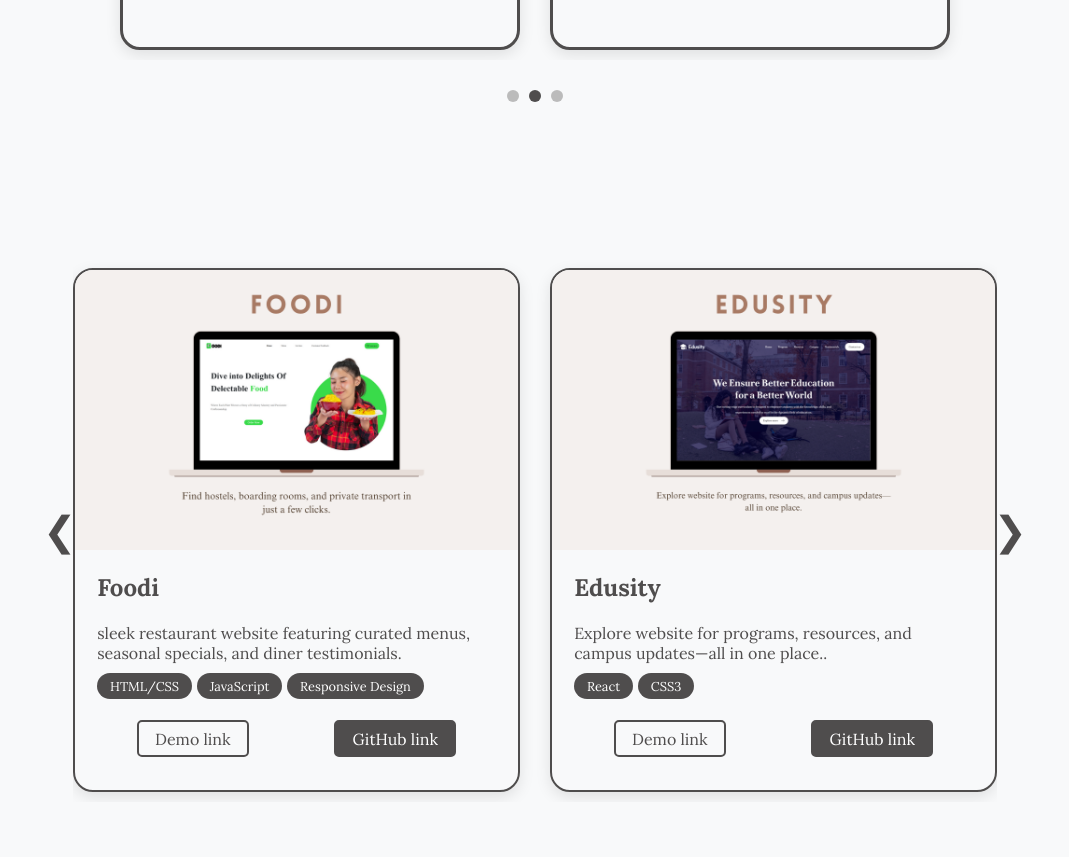
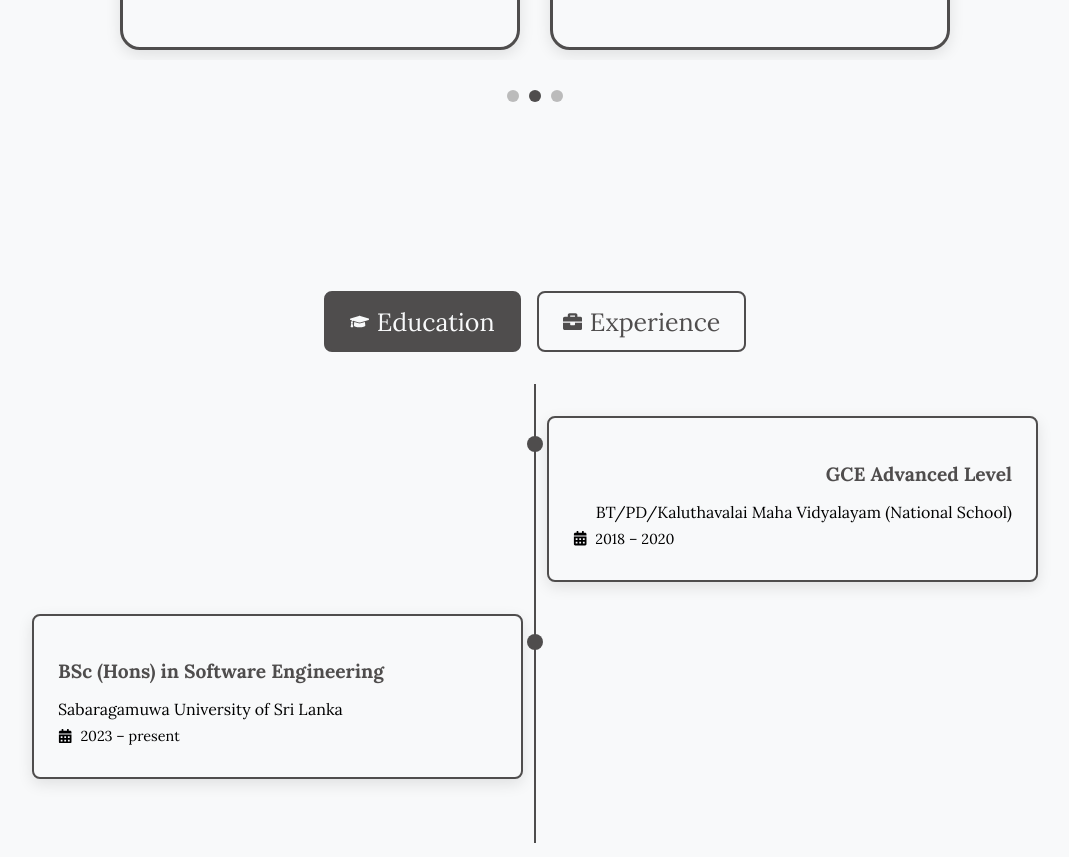
Before and after one commit to puvanakopis/portfolio, a React (Vite) app: page / in a window 1280 px wide. Shown: the part 1940-2797 px from the top of the page, without its empty margins (105-1174 px from the left). Built offline with nearby package versions, Linux system fonts and the light colour scheme; a web font is replaced by a local one.

Commit message:
add Qualifications page

```diff
--- a/src/App.jsx
+++ b/src/App.jsx
@@ -4,6 +4,7 @@ import Navbar from "./components/Navbar";
 import Home from './pages/Home';
 import About from './pages/About';
 import Skills from './pages/Skills';
+import Qualifications from './pages/Qualifications';
 import Projects from './pages/Projects';
 import Contact from './pages/Contact';
 
@@ -16,6 +17,7 @@ function App() {
           <Home id="home" />
           <About id="about" />
           <Skills id="skills" />
+          <Qualifications id="qualifications" />
           <Projects id="projects" />
           <Contact id="contact" />
         </main>
--- a/src/components/Navbar.css
+++ b/src/components/Navbar.css
@@ -52,6 +52,7 @@
     position: relative;
     padding: 0.5rem 0;
     cursor: pointer;
+    font-size: 20px;
 }
 
 .navbar .nav-link:hover {
--- a/src/components/Navbar.jsx
+++ b/src/components/Navbar.jsx
@@ -100,6 +100,16 @@ const Navbar = () => {
             Skills
           </Link>
           <Link
+            to="qualifications"
+            spy={true}
+            smooth={true}
+            duration={500}
+            className="nav-link"
+            onSetActive={() => handleSectionChange('qualifications')}
+          >
+            Qualifications
+          </Link>
+          <Link
             to="projects"
             spy={true}
             smooth={true}
@@ -167,6 +177,17 @@ const Navbar = () => {
             Skills
           </Link>
           <Link
+            to="qualifications"
+            spy={true}
+            smooth={true}
+            duration={500}
+            className="nav-link"
+            onClick={closeMenu}
+            onSetActive={() => handleSectionChange('qualifications')}
+          >
+            Qualifications
+          </Link>
+          <Link
             to="projects"
             spy={true}
             smooth={true}
--- a/src/pages/Home.jsx
+++ b/src/pages/Home.jsx
@@ -7,6 +7,7 @@ import GitHub from '../assets/GitHub.png';
 import Instagram from '../assets/Instagram.png';
 import LinkedIn from '../assets/LinkedIn.png';
 import Twitter from '../assets/twitter.png';
+import { Link } from 'react-scroll';
 
 const Home = () => {
     const titles = ["Frontend Developer", "Backend Developer", "UI/UX Designer", "AI/ML Engineer"];
@@ -32,36 +33,31 @@ const Home = () => {
         }
     }, [charIndex, currentTitleIndex, titles]);
 
-
     return (
         <div className="home" id="home">
             {/* ------------- Social Media ------------- */}
             <div className="home-socials">
-                <a href='https://www.facebook.com/puvanakopis' target="_blank" className="social-icon">
-                    <img src={facebook} alt="" />
-                    <a href='https://www.facebook.com/puvanakopis' target="_blank" className="social-name">Facebook</a>
+                <a href='https://www.facebook.com/puvanakopis' target="_blank" rel="noopener noreferrer" className="social-icon">
+                    <img src={facebook} alt="Facebook" />
+                    <span className="social-name">Facebook</span>
                 </a>
-                <a href='https://github.com/puvanakopis' target="_blank" className="social-icon">
-                    <img src={GitHub} alt="" />
-                    <a href='https://github.com/puvanakopis' target="_blank" className="social-name">GitHub</a>
+                <a href='https://github.com/puvanakopis' target="_blank" rel="noopener noreferrer" className="social-icon">
+                    <img src={GitHub} alt="GitHub" />
+                    <span className="social-name">GitHub</span>
                 </a>
-                <div href='https://www.instagram.com/puvanakopis/?hl=en' target="_blank" className="social-icon">
-                    <img src={Instagram} alt="" />
-                    <a href='https://www.instagram.com/puvanakopis/?hl=en' target="_blank" className="social-name">Instagram</a>
-                </div>
-                <a href='https://www.linkedin.com/in/puvanakopis/' target="_blank" className="social-icon">
-                    <img src={LinkedIn} alt="" />
-                    <a href='https://www.linkedin.com/in/puvanakopis/' target="_blank" className="social-name">LinkedIn</a>
+                <a href='https://www.instagram.com/puvanakopis/?hl=en' target="_blank" rel="noopener noreferrer" className="social-icon">
+                    <img src={Instagram} alt="Instagram" />
+                    <span className="social-name">Instagram</span>
                 </a>
-                <a href='https://x.com/puvanakopis' target="_blank" className="social-icon">
-                    <img src={Twitter} alt="" />
-                    <a href='https://x.com/puvanakopis' target="_blank" className="social-name">Twitter</a>
+                <a href='https://www.linkedin.com/in/puvanakopis/' target="_blank" rel="noopener noreferrer" className="social-icon">
+                    <img src={LinkedIn} alt="LinkedIn" />
+                    <span className="social-name">LinkedIn</span>
+                </a>
+                <a href='https://x.com/puvanakopis' target="_blank" rel="noopener noreferrer" className="social-icon">
+                    <img src={Twitter} alt="Twitter" />
+                    <span className="social-name">Twitter</span>
                 </a>
             </div>
-
-
-
-
 
             {/* ------------- Profile Info ------------- */}
             <div className="home-profile">
@@ -73,9 +69,16 @@ const Home = () => {
                     <a href={cvFile} download="Puvankopis_CV.pdf" className="btn btn-light">
                         Download CV
                     </a>
-                    <a href="/contact" className="btn btn-dark">
+                    <Link
+                        to="contact"
+                        spy={true}
+                        smooth={true}
+                        offset={0}
+                        duration={1000}
+                        className="btn btn-dark"
+                    >
                         Contact Info
-                    </a>
+                    </Link>
                 </div>
             </div>
 
--- /dev/null
+++ b/src/pages/Qualifications.css
@@ -0,0 +1,180 @@
+.qualifications {
+    padding-top: 20vh !important;
+    min-height: 85vh;
+}
+
+
+.qualifications-container {
+    max-width: 1000px;
+    margin: 0 auto;
+    padding: 0 1.5rem;
+}
+
+
+/* ---------------- Tabs for education and experience ---------------- */
+.qualifications-tabs {
+    display: flex;
+    justify-content: center;
+    margin-bottom: 2rem;
+    gap: 1rem;
+}
+
+.tab-button {
+    display: flex;
+    align-items: center;
+    padding: 0.8rem 1.5rem;
+    border-radius: 0.5rem;
+    cursor: pointer;
+    transition: all 0.3s ease;
+    background-color: var(--bg-color);
+    border: 2px solid var(--primary-color);
+    color: var(--primary-color);
+}
+
+.tab-button:hover {
+    background-color: var(--primary-color);
+    color: var(--bg-color);
+}
+
+.tab-button.active {
+    background-color: var(--primary-color);
+    color: var(--bg-color);
+}
+
+.tab-icon {
+    margin-right: 0.5rem;
+    font-size: 1.2rem;
+}
+
+
+
+/* ---------------- Content ---------------- */
+.timeline {
+    position: relative;
+    padding: 2rem 0;
+}
+
+.timeline::before {
+    content: '';
+    position: absolute;
+    top: 0;
+    bottom: 0;
+    left: 50%;
+    width: 2px;
+    background-color: var(--primary-color);
+    transform: translateX(-50%);
+}
+
+.timeline-item {
+    position: relative;
+    width: 100%;
+    margin-bottom: 2rem;
+}
+
+.timeline-item::before {
+    content: '';
+    position: absolute;
+    top: 20px;
+    width: 16px;
+    height: 16px;
+    background-color: var(--primary-color);
+    border-radius: 50%;
+    z-index: 1;
+}
+
+.timeline-item.left::before {
+    left: 50%;
+    transform: translateX(-8px);
+}
+
+.timeline-item.right::before {
+    left: 50%;
+    transform: translateX(-8px);
+}
+
+.timeline-content {
+    border-radius: 0.5rem;
+    cursor: pointer;
+    transition: all 0.3s ease;
+    border: 2px solid var(--primary-color);
+
+    width: 45%;
+    padding: 1.5rem;
+    background-color: var(--bg-color);
+    border-radius: 0.5rem;
+    box-shadow: 0 5px 15px rgba(0, 0, 0, 0.1);
+    position: relative;
+}
+
+.timeline-item.left .timeline-content {
+    margin-right: auto;
+    margin-left: -15px;
+    text-align: left;
+}
+
+.timeline-item.right .timeline-content {
+    margin-left: auto;
+    margin-right: -15px;
+    text-align: right;
+}
+
+.timeline-content h3 {
+    font-size: 1.2rem;
+    margin-bottom: 0.5rem;
+    color: var(--primary-color);
+}
+
+.institution,
+.company {
+    font-size: 1rem;
+    color: var(--secondary-color);
+    margin-bottom: 0.5rem;
+}
+
+.timeline-period {
+    display: flex;
+    align-items: center;
+    font-size: 0.9rem;
+    color: var(--secondary-color);
+    margin-bottom: 0.5rem;
+}
+
+.timeline-period .calendar-icon {
+    margin-right: 0.5rem;
+}
+
+.description {
+    font-size: 0.9rem;
+    line-height: 1.5;
+    color: var(--text-color);
+}
+
+
+
+/* ---------------- Responsive ---------------- */
+@media (max-width: 768px) {
+    .timeline::before {
+        left: 1rem;
+    }
+
+    .timeline-item::before {
+        left: 1rem;
+        transform: translateX(0);
+    }
+
+    .timeline-content {
+        width: calc(100% - 3rem);
+        margin-left: 2rem !important;
+        text-align: left !important;
+    }
+
+    .qualifications-tabs {
+        flex-direction: column;
+        align-items: center;
+    }
+
+    .tab-button {
+        width: 80%;
+        justify-content: center;
+    }
+}
--- /dev/null
+++ b/src/pages/Qualifications.jsx
@@ -0,0 +1,96 @@
+// Importing styles and icons
+import './Qualifications.css';
+import { FaGraduationCap, FaBriefcase, FaCalendarAlt } from 'react-icons/fa';
+import { useState } from 'react';
+
+const Qualifications = () => {
+  const [activeTab, setActiveTab] = useState('education');
+
+  const educationData = [
+    {
+      id: 1,
+      title: "GCE Advanced Level",
+      institution: "BT/PD/Kaluthavalai Maha Vidyalayam (National School)",
+      period: "2018 – 2020",
+      side: "right"
+    },
+    {
+      id: 2,
+      title: "BSc (Hons) in Software Engineering",
+      institution: "Sabaragamuwa University of Sri Lanka",
+      period: "2023 – present",
+      side: "left"
+    },
+  ];
+
+  const experienceData = [
+    {
+      id: 1,
+      title: "Freelance Web Developer",
+      company: "Fiverr",
+      period: "Jun 2023 – Aug 2023",
+      side: "left"
+    },
+  ];
+
+  return (
+    <section className="qualifications" id="qualifications">
+      <div className="qualifications-container">
+
+        {/* ---------------- Tabs for education and experience ---------------- */}
+        <div className="qualifications-tabs">
+          <div
+            className={`tab-button ${activeTab === 'education' ? 'active' : ''}`}
+            onClick={() => setActiveTab('education')}
+          >
+            <FaGraduationCap className="tab-icon" />
+            <span>Education</span>
+          </div>
+          <div
+            className={`tab-button ${activeTab === 'experience' ? 'active' : ''}`}
+            onClick={() => setActiveTab('experience')}
+          >
+            <FaBriefcase className="tab-icon" />
+            <span>Experience</span>
+          </div>
+        </div>
+
+
+        {/* ---------------- Content ---------------- */}
+        <div className="qualifications-content">
+          <div className="timeline">
+            {activeTab === 'education' ? (
+              educationData.map((item) => (
+                <div key={item.id} className={`timeline-item ${item.side}`}>
+                  <div className="timeline-content">
+                    <h3>{item.title}</h3>
+                    <p className="institution">{item.institution}</p>
+                    <div className="timeline-period">
+                      <FaCalendarAlt className="calendar-icon" />
+                      <span>{item.period}</span>
+                    </div>
+                  </div>
+                </div>
+              ))
+            ) : (
+              experienceData.map((item) => (
+                <div key={item.id} className={`timeline-item ${item.side}`}>
+                  <div className="timeline-content">
+                    <h3>{item.title}</h3>
+                    <p className="company">{item.company}</p>
+                    <div className="timeline-period">
+                      <FaCalendarAlt className="calendar-icon" />
+                      <span>{item.period}</span>
+                    </div>
+                  </div>
+                </div>
+              ))
+            )}
+          </div>
+        </div>
+      </div>
+    </section>
+  );
+};
+
+export default Qualifications;
```
